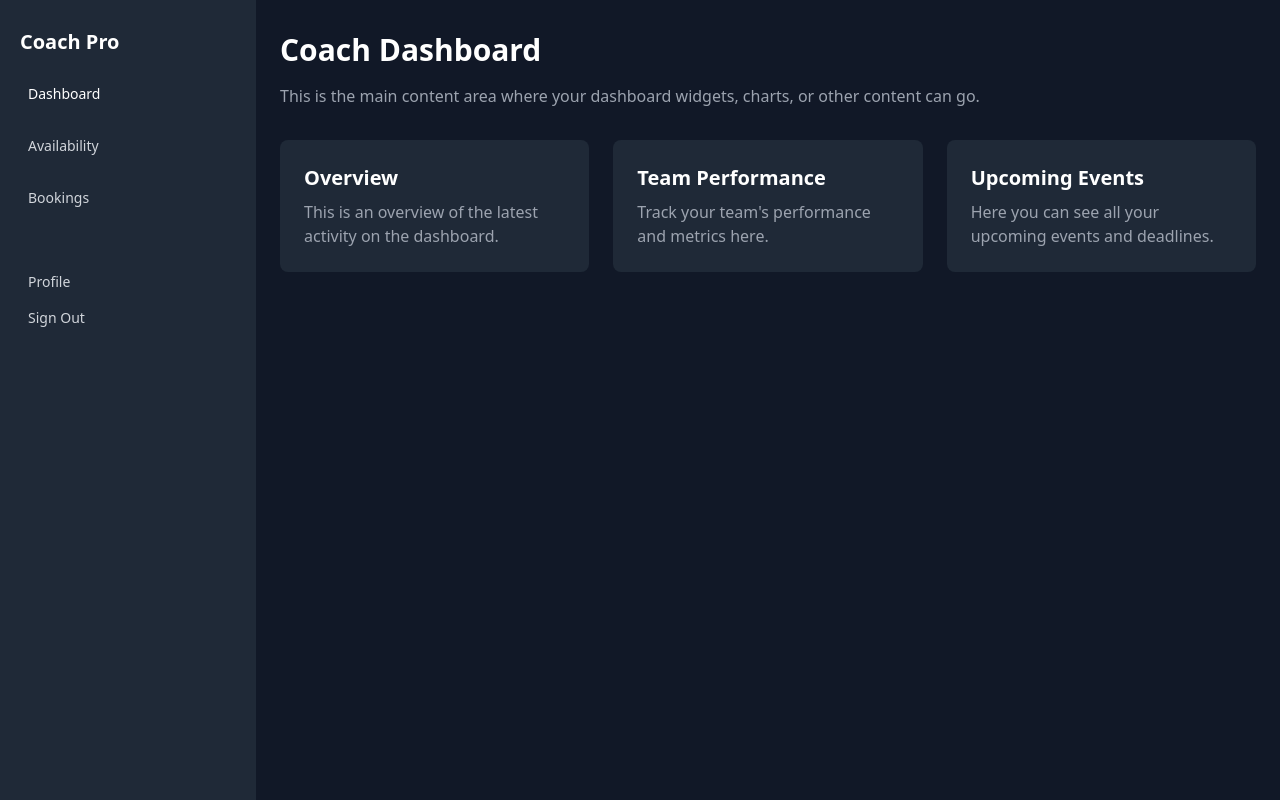
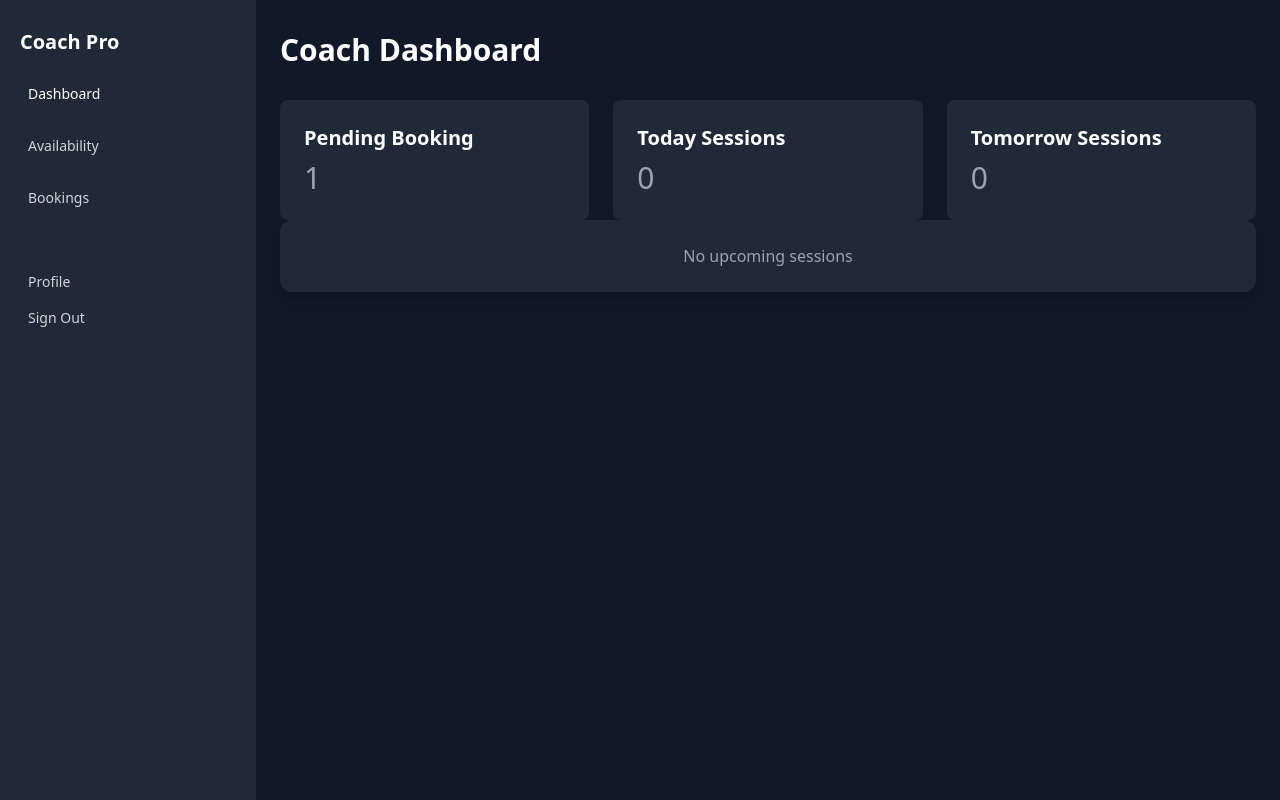
Before and after one commit to abderrahmane140/CoachPro, a PHP site: page /pages/coach/dashboard.php in a window 1280 px wide. Run offline with PHP 8.4, Linux system fonts and the light colour scheme; the visitor is signed in with stand-in values (Sample User, id 1); tables that the repository leaves empty hold one stand-in row (values such as "Sample post").

Commit message:
display the statistic on the dashboard

```diff
--- a/pages/coach/dashboard.php
+++ b/pages/coach/dashboard.php
@@ -1,38 +1,138 @@
 <?php
 session_start();
+
+require '../../config/dbConnection.php';
 
 require_once '../../func/auth_middleware.php';
 
 include '../../template/coach_header.php';
 
+//check the authntification
 
 checkAuth();
 checkRole(['coach']);
+
+//get pending booking
+
+$coach_id = $_SESSION['user_id'];
+
+$stmt = $pdo->prepare("SELECT COUNT(*) FROM bookings WHERE coach_id = :coach_id AND status ='pending'");
+$stmt->execute([
+  ':coach_id' => $coach_id,
+]);
+$pendingCount = $stmt->fetchColumn();
+
+
+//get toay sessions
+
+$stmt = $pdo->prepare("
+    SELECT COUNT(*)
+    FROM bookings b
+    JOIN  availabilities a ON  b.availability_id = a.id
+    WHERE b.coach_id = :coach_id
+     AND b.status = 'accepted'
+     AND a.date_avb = CURDATE();
+  ");
+
+  $stmt->execute([':coach_id'=>$coach_id]);
+  $todaysession = $stmt->fetchColumn();
+
+
+//get tomorrow sessions
+$stmt = $pdo->prepare("
+    SELECT COUNT(*)
+    FROM bookings b
+    JOIN  availabilities a ON  b.availability_id = a.id
+    WHERE b.coach_id = :coach_id
+     AND b.status = 'accepted'
+     AND a.date_avb = CURDATE() + INTERVAL 1 DAY;
+  ");
+
+  $stmt->execute([':coach_id'=>$coach_id]);
+  $tomorowsession = $stmt->fetchColumn();
+
+
+  //get data of coming booking
+$stmt = $pdo->prepare("
+    SELECT
+        u.username AS athlete_name,
+        u.email AS athlete_email,
+        a.date_avb,
+        a.start_time,
+        a.end_time
+    FROM bookings b
+    JOIN users u ON b.athlete_id = u.id
+    JOIN availabilities a ON b.availability_id = a.id
+    WHERE b.coach_id = :coach_id
+      AND b.status = 'accepted'
+      AND a.date_avb >= CURDATE()
+    ORDER BY a.date_avb ASC, a.start_time ASC
+    LIMIT 1
+");
+
+$stmt->execute([':coach_id' => $coach_id]);
+$nextSession = $stmt->fetch(PDO::FETCH_ASSOC);
 ?>
 
   <!-- Main Content -->
   <div class="flex-1 bg-gray-900 px-6 py-8">
     <h1 class="text-3xl font-bold text-white">Coach Dashboard</h1>
-    <p class="mt-4 text-gray-400">This is the main content area where your dashboard widgets, charts, or other content can go.</p>
+
 
     <!-- Dashboard Cards or Content Section (Grid layout) -->
     <div class="grid grid-cols-1 md:grid-cols-2 lg:grid-cols-3 gap-6 mt-8">
       <div class="bg-gray-800 rounded-lg p-6">
-        <h2 class="text-xl font-bold text-white">Overview</h2>
-        <p class="mt-2 text-gray-400">This is an overview of the latest activity on the dashboard.</p>
+        <h2 class="text-xl font-bold text-white">Pending Booking</h2>
+        <p class="mt-2 text-3xl text-gray-400"><?php echo $pendingCount ?></p>
       </div>
 
       <div class="bg-gray-800 rounded-lg p-6">
-        <h2 class="text-xl font-bold text-white">Team Performance</h2>
-        <p class="mt-2 text-gray-400">Track your team's performance and metrics here.</p>
+        <h2 class="text-xl font-bold text-white">Today Sessions</h2>
+        <p class="mt-2 text-3xl text-gray-400"><?= $todaysession ?></p>
       </div>
 
       <div class="bg-gray-800 rounded-lg p-6">
-        <h2 class="text-xl font-bold text-white">Upcoming Events</h2>
-        <p class="mt-2 text-gray-400">Here you can see all your upcoming events and deadlines.</p>
+        <h2 class="text-xl font-bold text-white">Tomorrow Sessions</h2>
+        <p class="mt-2 text-3xl text-gray-400"><?= $tomorowsession  ?></p>
       </div>
     </div>
+
+
+
+  <?php if ($nextSession): ?>
+    <div class="bg-gray-800  p-6 rounded-xl shadow-lg text-white space-y-4 mt-4">
+      <!-- Athlete Info -->
+      <div>
+        <p class="text-lg font-bold"><?= htmlspecialchars($nextSession['athlete_name']) ?></p>
+        <p class="text-sm opacity-80"><?= htmlspecialchars($nextSession['athlete_email']) ?></p>
+      </div>
+
+      <!-- Date & Time -->
+      <div class="flex flex-wrap gap-2 text-sm">
+        <span class="px-3 py-1 bg-blue-800 bg-opacity-30 rounded-full">
+          <?= $nextSession['date_avb'] ?>
+        </span>
+        <span class="px-3 py-1 bg-blue-800 bg-opacity-30 rounded-full">
+          <?= $nextSession['start_time'] ?> – <?= $nextSession['end_time'] ?>
+        </span>
+      </div>
+
+      <!-- View Details Button -->
+      <a href="/CoachPro/pages/coach/bookings.php"
+        class="inline-block mt-2 px-3 py-1 bg-gray-600 text-white font-semibold rounded hover:bg-gray-100 transition">
+        View Details →
+      </a>
+    </div>
+  <?php else: ?>
+    <div class="bg-gray-800 p-6 rounded-xl shadow-lg text-gray-400 text-center">
+      No upcoming sessions
+    </div>
+  <?php endif; ?>
+
   </div>
 
 
+
+
+
 <?php include '../../template/coach_footer.php' ?>
```
